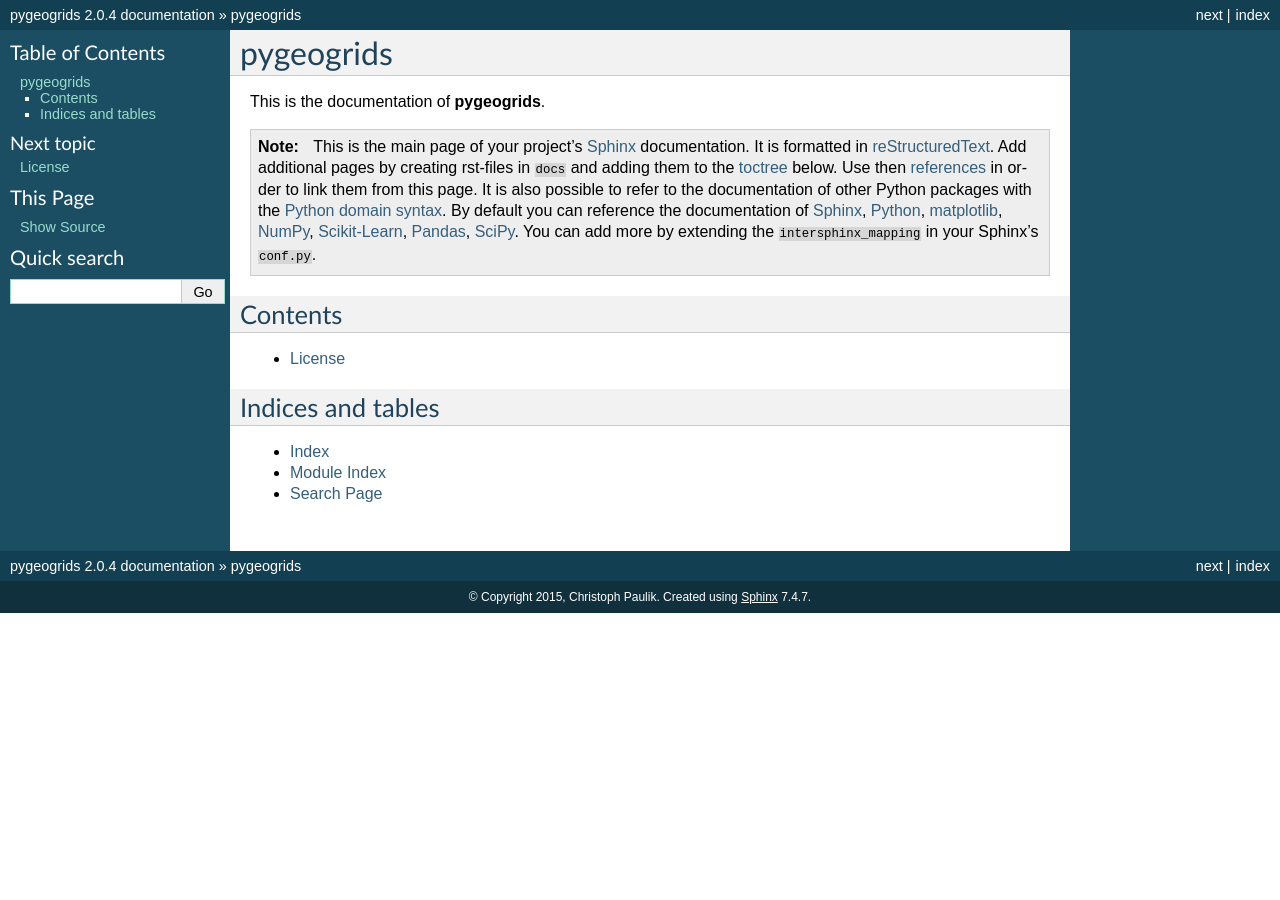
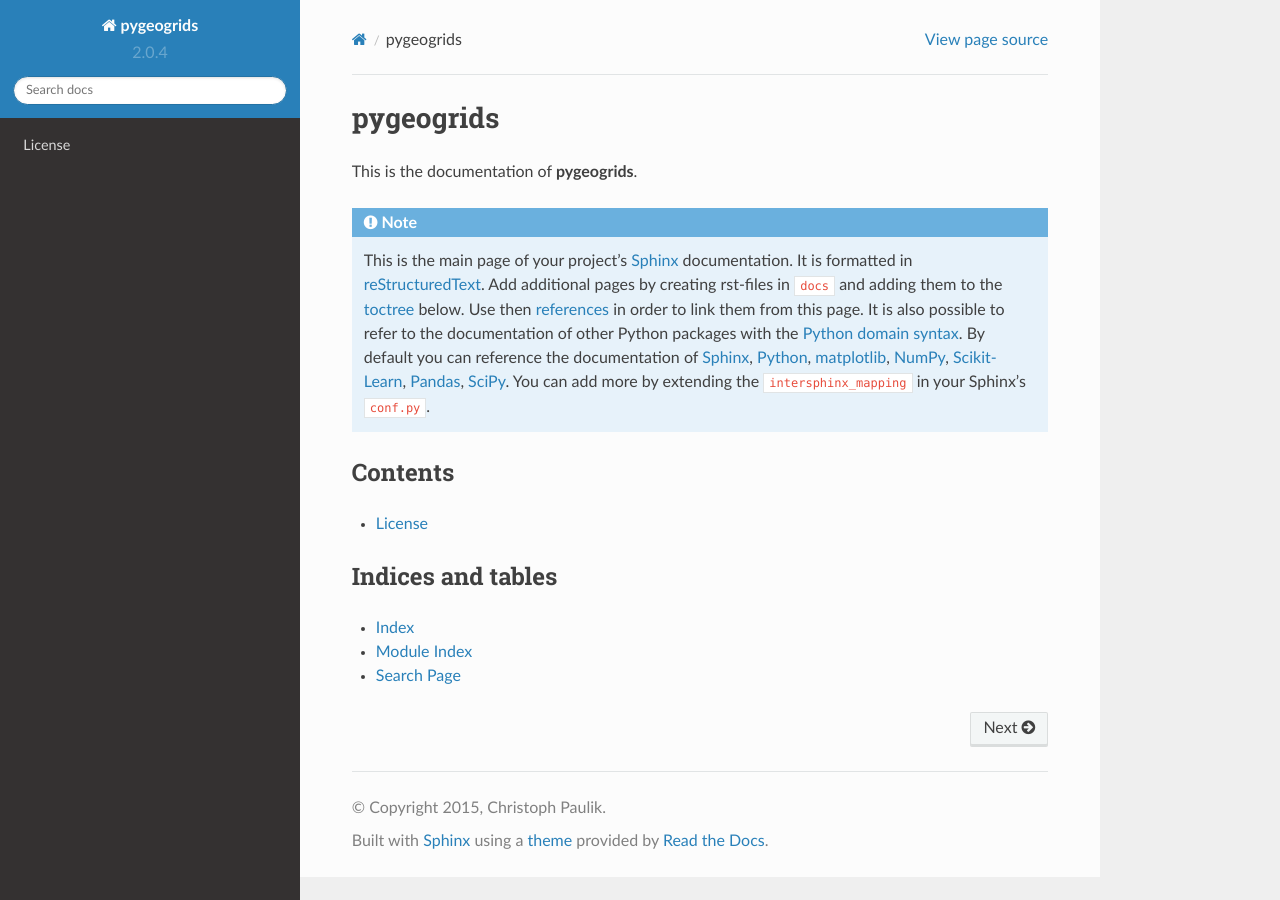
Before and after one commit to TUW-GEO/pygeogrids, a Sphinx documentation site: the page built from docs/index.rst, in a window 1280 px wide. Built offline with Sphinx 7.4.7 and the Read the Docs theme 2.0.0, drawn with Linux system fonts in a browser that asks for light colours; formulas are drawn with MathJax 3; pages that are not in the unit, such as notebooks, are missing from menus; the version number is read from the project's files by our own code.

Commit message:
setup for readthedocs and travis

```diff
--- a/docs/conf.py
+++ b/docs/conf.py
@@ -32,7 +32,7 @@ apidoc.main(cmd_line.split(" "))
 # documentation root, use os.path.abspath to make it absolute, like shown here.
 # sys.path.insert(0, os.path.abspath('.'))
 
-# -- General configuration -----------------------------------------------------
+# -- General configuration -----------------------------------------------
 
 # If your documentation needs a minimal Sphinx version, state it here.
 # needs_sphinx = '1.0'
@@ -106,11 +106,15 @@ pygments_style = 'sphinx'
 # keep_warnings = False
 
 
-# -- Options for HTML output ---------------------------------------------------
+# -- Options for HTML output ---------------------------------------------
+# on_rtd is whether we are on readthedocs.org, this line of code grabbed
+# from docs.readthedocs.org
+on_rtd = os.environ.get('READTHEDOCS', None) == 'True'
 
-# The theme to use for HTML and HTML Help pages.  See the documentation for
-# a list of builtin themes.
-html_theme = 'default'
+if not on_rtd:  # only import and set the theme if we're building docs locally
+    import sphinx_rtd_theme
+    html_theme = 'sphinx_rtd_theme'
+    html_theme_path = [sphinx_rtd_theme.get_html_theme_path()]
 
 # Theme options are theme-specific and customize the look and feel of a theme
 # further.  For a list of options available for each theme, see the
@@ -191,24 +195,24 @@ html_static_path = ['_static']
 htmlhelp_basename = 'pygeogrids-doc'
 
 
-# -- Options for LaTeX output --------------------------------------------------
+# -- Options for LaTeX output --------------------------------------------
 
 latex_elements = {
-# The paper size ('letterpaper' or 'a4paper').
-# 'papersize': 'letterpaper',
+    # The paper size ('letterpaper' or 'a4paper').
+    # 'papersize': 'letterpaper',
 
-# The font size ('10pt', '11pt' or '12pt').
-# 'pointsize': '10pt',
+    # The font size ('10pt', '11pt' or '12pt').
+    # 'pointsize': '10pt',
 
-# Additional stuff for the LaTeX preamble.
-# 'preamble': '',
+    # Additional stuff for the LaTeX preamble.
+    # 'preamble': '',
 }
 
 # Grouping the document tree into LaTeX files. List of tuples
 # (source start file, target name, title, author, documentclass [howto/manual]).
 latex_documents = [
-  ('index', 'user_guide.tex', u'pygeogrids Documentation',
-   u'Christoph Paulik', 'manual'),
+    ('index', 'user_guide.tex', u'pygeogrids Documentation',
+     u'Christoph Paulik', 'manual'),
 ]
 
 # The name of an image file (relative to this directory) to place at the top of
@@ -231,7 +235,7 @@ latex_documents = [
 # If false, no module index is generated.
 # latex_domain_indices = True
 
-# -- External mapping ------------------------------------------------------------
+# -- External mapping ----------------------------------------------------
 python_version = '.'.join(map(str, sys.version_info[0:2]))
 intersphinx_mapping = {
     'sphinx': ('http://sphinx.pocoo.org', None),
```
Also changed, not shown: .travis.yml, 1 other file.
